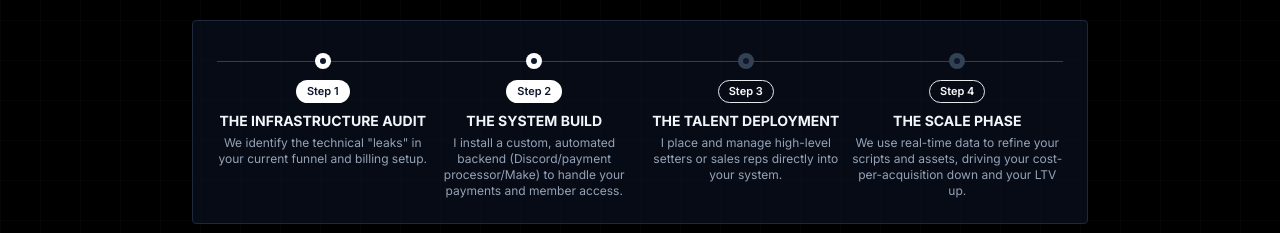
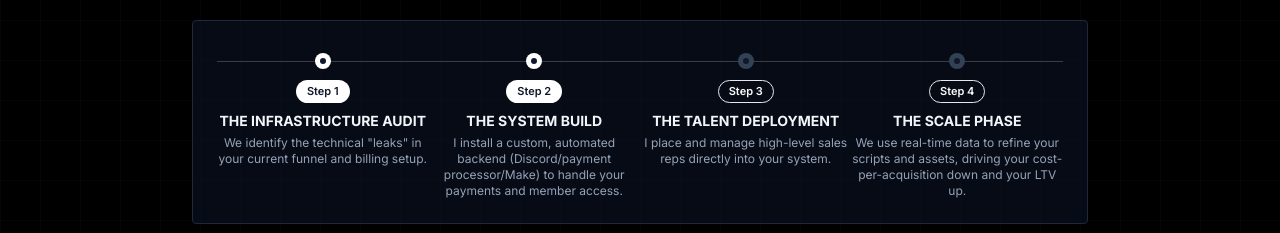
Before and after one commit to S3277/327-GA, a React (Vite) app: page / in a window 1280 px wide. Shown: the part 1820-2053 px from the top of the page. Built offline with nearby package versions, Linux system fonts and the light colour scheme.

Commit message:
Update landing page branding & roadmap

```diff
--- a/src/contexts/LanguageContext.tsx
+++ b/src/contexts/LanguageContext.tsx
@@ -124,7 +124,7 @@ const translations: { en: Translations; fr: Translations } = {
       },
       step3: {
         title: 'The Talent Deployment',
-        description: 'I place and manage high-level setters or sales reps directly into your system.',
+        description: 'I place and manage high-level sales reps directly into your system.',
       },
       step4: {
         title: 'The Scale Phase',
@@ -200,7 +200,7 @@ const translations: { en: Translations; fr: Translations } = {
       },
       step3: {
         title: 'Le Déploiement des Talents',
-        description: 'Je place et gère des closers ou représentants commerciaux de haut niveau directement dans votre système.',
+        description: 'Je place et gère des représentants commerciaux de haut niveau directement dans votre système.',
       },
       step4: {
         title: 'La Phase d\'Expansion',
```
